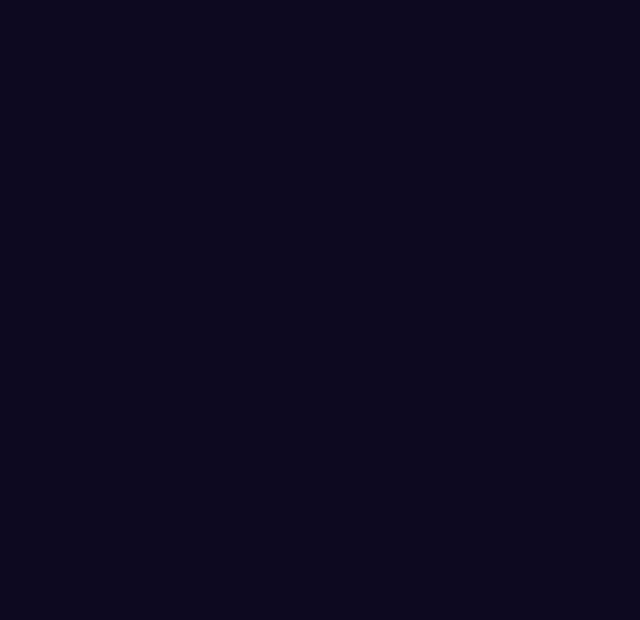
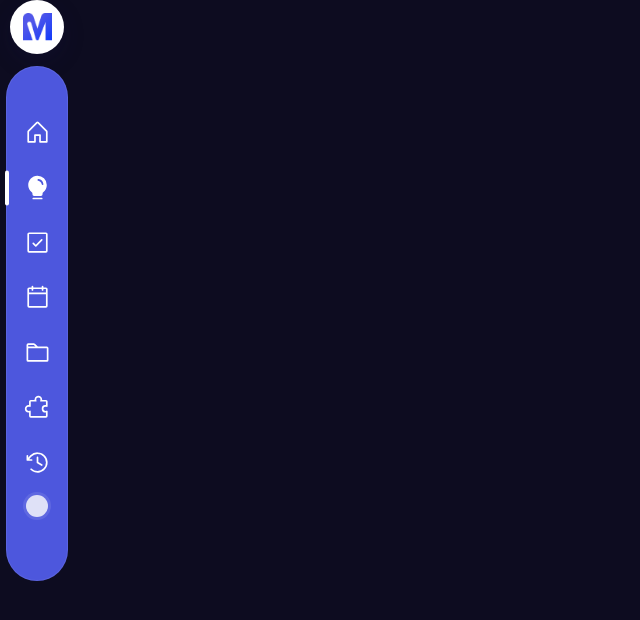
Before and after one commit to somaysen/mindly, a Next.js app in the folder fronend/: page /brain in a window 1280 px wide. Shown: the top 620 px of the page, without its empty margins (0-640 px from the left). Built offline with nearby package versions, Linux system fonts and the light colour scheme.

Commit message:
first push on dev

```diff
--- a/fronend/src/app/brain/page.tsx
+++ b/fronend/src/app/brain/page.tsx
@@ -1,9 +1,9 @@
-import React from 'react'
+import Brain from '../../features/brain/components/brain'
 
 function page() {
   return (
     <div>
-
+      <Brain/>
     </div>
   )
 }
--- a/fronend/src/app/layout.tsx
+++ b/fronend/src/app/layout.tsx
@@ -5,8 +5,11 @@ import QueryProvider from "@/config/tanstack/QueryProvider";
 
 
 export const metadata: Metadata = {
-  title: "Create Next App",
-  description: "Generated by create next app",
+  title: "Mindly",
+  description: "Your productivity companion",
+    icons: {
+    icon: "/images/Frame 76.png",
+  },
 };
 
 export default function RootLayout({ children }: LayoutProps<"/">) {
--- /dev/null
+++ b/fronend/src/components/Navber/BrainSideber.tsx
@@ -0,0 +1,11 @@
+import Sidebar from './Sidebar'
+
+function brainSideber() {
+  return (
+    <div>
+        <Sidebar/>
+    </div>
+  )
+}
+
+export default brainSideber
--- /dev/null
+++ b/fronend/src/features/brain/components/brain.tsx
@@ -0,0 +1,11 @@
+import BrainSideber from "../../../components/Navber/brainSideber"
+
+function brain() {
+  return (
+    <div>
+        <BrainSideber />
+    </div>
+  )
+}
+
+export default brain
```
